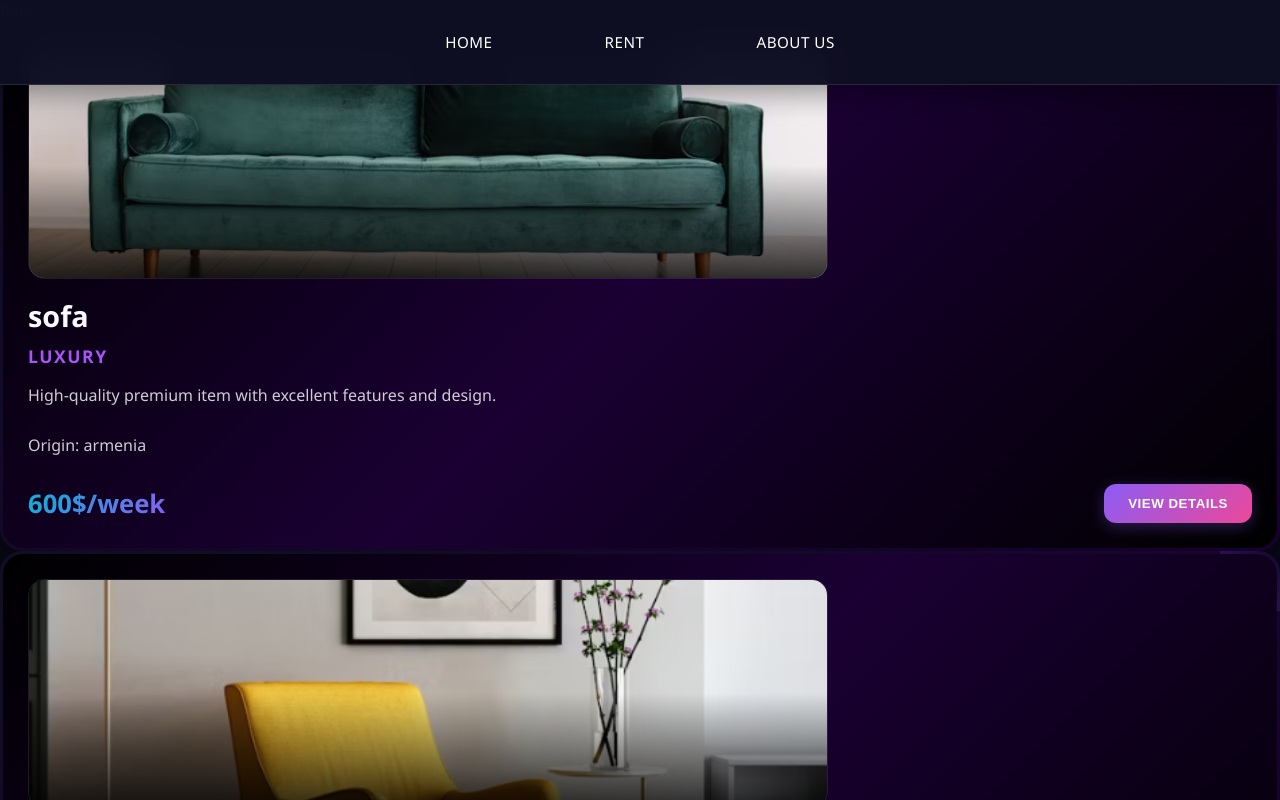
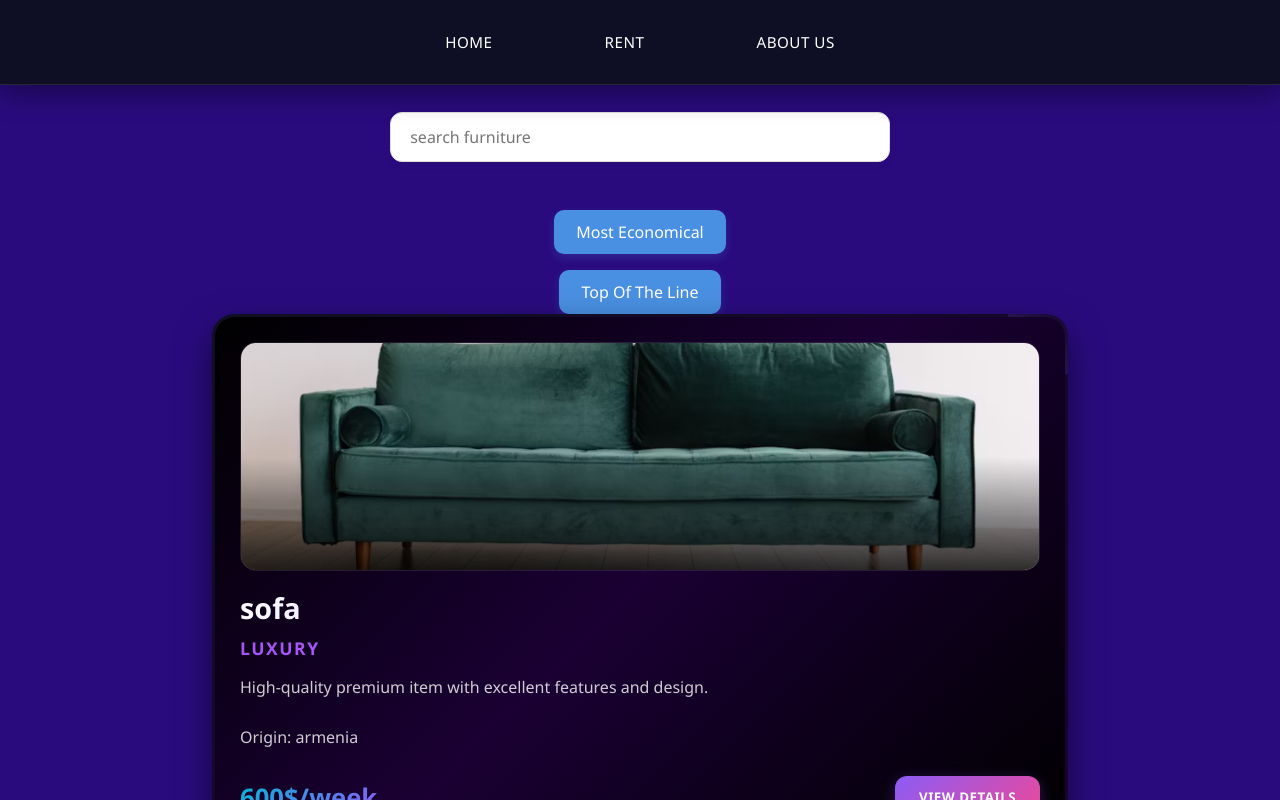
Before and after one commit to zayd100/xac, a React (Vite) app: page /pages/rent in a window 1280 px wide. Shown: the top 800 px of the page. Built offline with nearby package versions, Linux system fonts and the light colour scheme.

Commit message:
added searchbar and sorting buttons via price to rent.jsx

```diff
--- /dev/null
+++ b/src/components/searchbar.jsx
@@ -0,0 +1,19 @@
+
+import '../styles/searchbar.css';
+const Searchbar= ({value,onChange})=>{
+    return (
+        <div className="searchbar-containter">
+            <input
+            type="text"
+            className="searchbar-input"
+            placeholder="search furniture"
+            value={value}
+            onChange={onChange}
+
+            />
+
+
+        </div>
+    )
+}
+export default Searchbar;
--- a/src/pages/home.jsx
+++ b/src/pages/home.jsx
@@ -1,7 +1,5 @@
 import React from "react";
 import Homecard from '../components/HomeCard'
-import Footer from '../components/footer';
-import Navbar from '../components/navbar';
 import { useState } from "react";
 import '../styles/home.css';
 import home1 from '../assets/home1.png';
--- a/src/pages/rent.jsx
+++ b/src/pages/rent.jsx
@@ -4,6 +4,9 @@ import bed from "../assets/bed.png";
 import lamp from "../assets/lamp.png";
 import chair from "../assets/chair.png";
 import rt from "../assets/rt.png";
+import Searchbar from "../components/searchbar";
+import { useState } from "react";
+import '../styles/rent.css';
 const Rent= () =>{
     const carddata = [
 {
@@ -42,10 +45,32 @@ const Rent= () =>{
     country: "Sweden"
 }
     ];
-    return(
-        <div >
-        <p>Rent</p>
-        {carddata.map((item, index) => (
+    const [cards,setcards]=useState(carddata);
+    const [searchquery,setsearch]=useState("");
+    const sortcheap=()=>{
+        const cheap = [...carddata].sort((a,b)=>a.price-b.price);
+        setcards(cheap)
+    }
+    const sorttop = () => {
+        const top = [...carddata].sort((a,b)=>b.price-a.price);
+        setcards(top);
+    }
+    //filter the cards based on the user's search query
+    const filterCards= cards.filter(card=>
+    card.name.toLowerCase().includes(searchquery.toLowerCase()));
+
+    const handleSearch= (event)=>{
+        setsearch(event.target.value);
+    }
+
+
+        return(
+
+        <div className="rent">
+    <Searchbar value={searchquery} onChange={handleSearch}/>
+        <button className = "rent-button" onClick={sortcheap}>Most Economical</button>
+        <button className="rent-button" onClick={sorttop}> Top Of The Line</button>
+        {filterCards.map((item, index) => (
             <Card key={index} name={item.name} type={item.type} price={item.price} image={item.image} country={item.country}/>
         ))}
         </div>
--- /dev/null
+++ b/src/styles/rent.css
@@ -0,0 +1,9 @@
+
+.rent {
+  padding-top: 5rem;
+  display: flex;
+  flex-direction: column;
+  align-items: center;
+  min-height: 100vh;
+  background-color: #2a0b7e;
+}
--- /dev/null
+++ b/src/styles/searchbar.css
@@ -0,0 +1,56 @@
+/* 🌟 General Reset and Utility */
+* {
+  box-sizing: border-box;
+  margin: 0;
+  padding: 0;
+  font-family: 'Segoe UI', sans-serif;
+}
+
+/* 🔍 Searchbar Styling */
+.searchbar-containter {
+  display: flex;
+  justify-content: center;
+  margin: 2rem 0;
+  width: 100%;
+}
+
+.searchbar-input {
+  width: 60%;
+  max-width: 500px;
+  padding: 0.8rem 1.2rem;
+  border: 1px solid #ddd;
+  border-radius: 12px;
+  font-size: 1rem;
+  outline: none;
+  transition: all 0.3s ease;
+  box-shadow: 0 2px 8px rgba(0, 0, 0, 0.05);
+}
+
+.searchbar-input:focus {
+  border-color: #4a90e2;
+  box-shadow: 0 4px 12px rgba(74, 144, 226, 0.3);
+}
+
+/* 🪑 Rent Button Styling */
+.rent-button {
+  background-color: #4a90e2;
+  color: #fff;
+  padding: 0.7rem 1.4rem;
+  border: none;
+  border-radius: 10px;
+  font-size: 1rem;
+  cursor: pointer;
+  margin-top: 1rem;
+  transition: background-color 0.3s ease, transform 0.2s ease;
+  box-shadow: 0 4px 10px rgba(74, 144, 226, 0.2);
+}
+
+.rent-button:hover {
+  background-color: #357ab8;
+  transform: translateY(-2px);
+}
+
+.rent-button:active {
+  transform: scale(0.98);
+  box-shadow: 0 2px 6px rgba(74, 144, 226, 0.3);
+}
```
